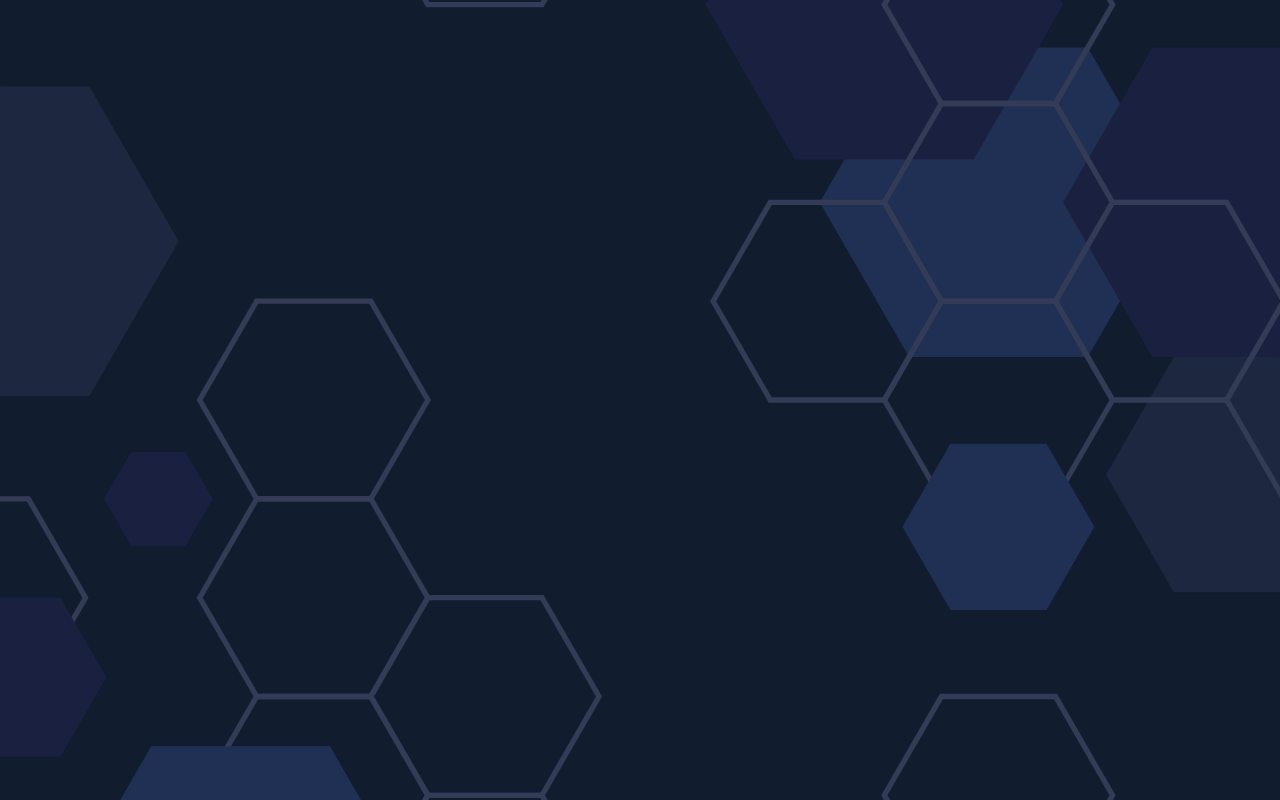
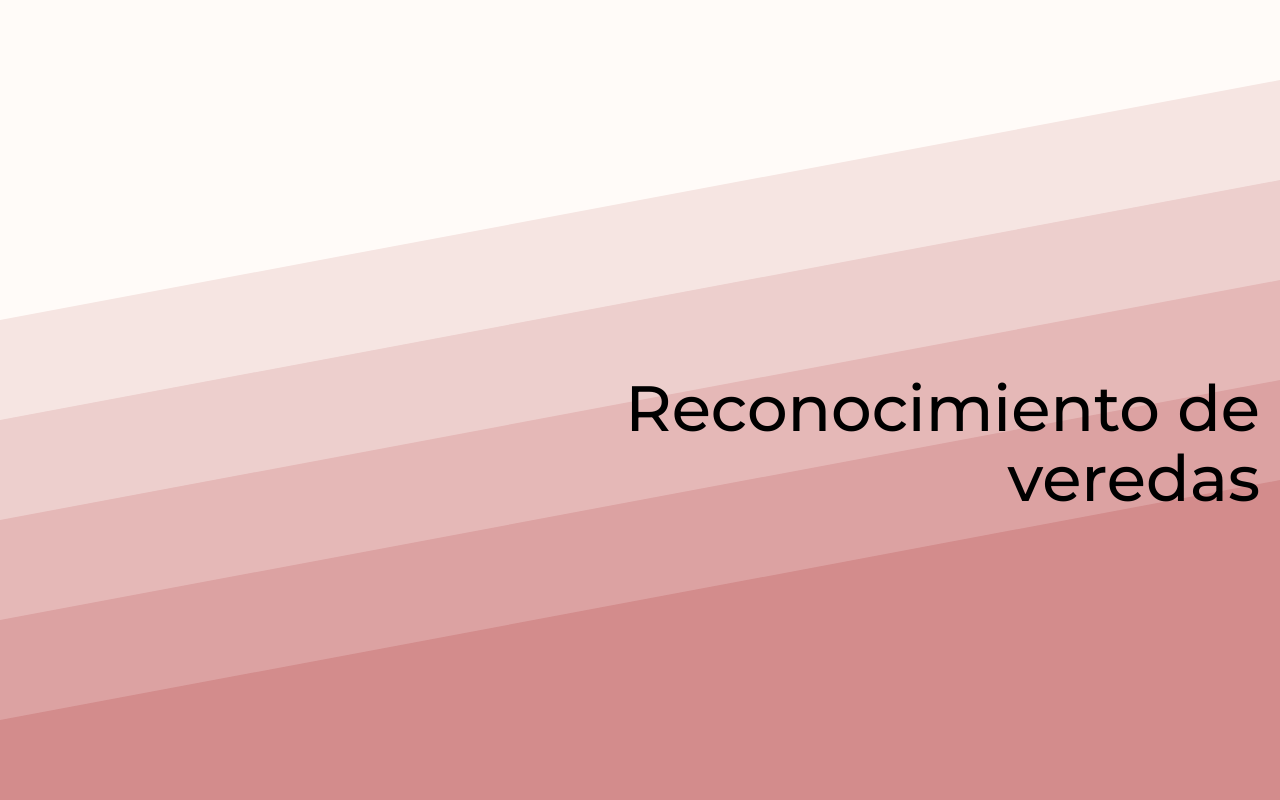
Before and after one commit to FelipeGI1/Practica1-SW, a React (Vite) app in the folder frontend/: page / in a window 1280 px wide. Built offline with nearby package versions, Linux system fonts and the light colour scheme.

Commit message:
Update homepage

```diff
--- a/frontend/src/pages/App.jsx
+++ b/frontend/src/pages/App.jsx
@@ -4,6 +4,10 @@ import '../styles/App.css';
 function App() {
     return (
         <div className="App">
+            <h1 className="title">
+              <span>Reconocimiento de</span>
+              <span>veredas</span>
+            </h1>
             {/* Tu contenido aquí */}
         </div>
     );
--- a/frontend/src/styles/App.css
+++ b/frontend/src/styles/App.css
@@ -1,3 +1,5 @@
+@import url('https://fonts.googleapis.com/css2?family=Montserrat:wght@500&display=swap');
+
 body {
   background-image: url('../assets/font_home.svg');
   background-size: cover;
@@ -7,3 +9,20 @@ body {
   margin: 0;
   padding: 0;
 }
+
+.title {
+  position: absolute;
+  top: 50%;
+  right: 0;
+  transform: translateY(-50%);
+  margin-right: 20px;
+  font-size: 4em;
+  color: #000000;
+  font-family: 'Montserrat', sans-serif;
+  font-weight: 500;
+  text-align: right;
+}
+
+.title span {
+  display: block;
+}
```
Also changed, not shown: frontend/src/assets/font_home.svg.
